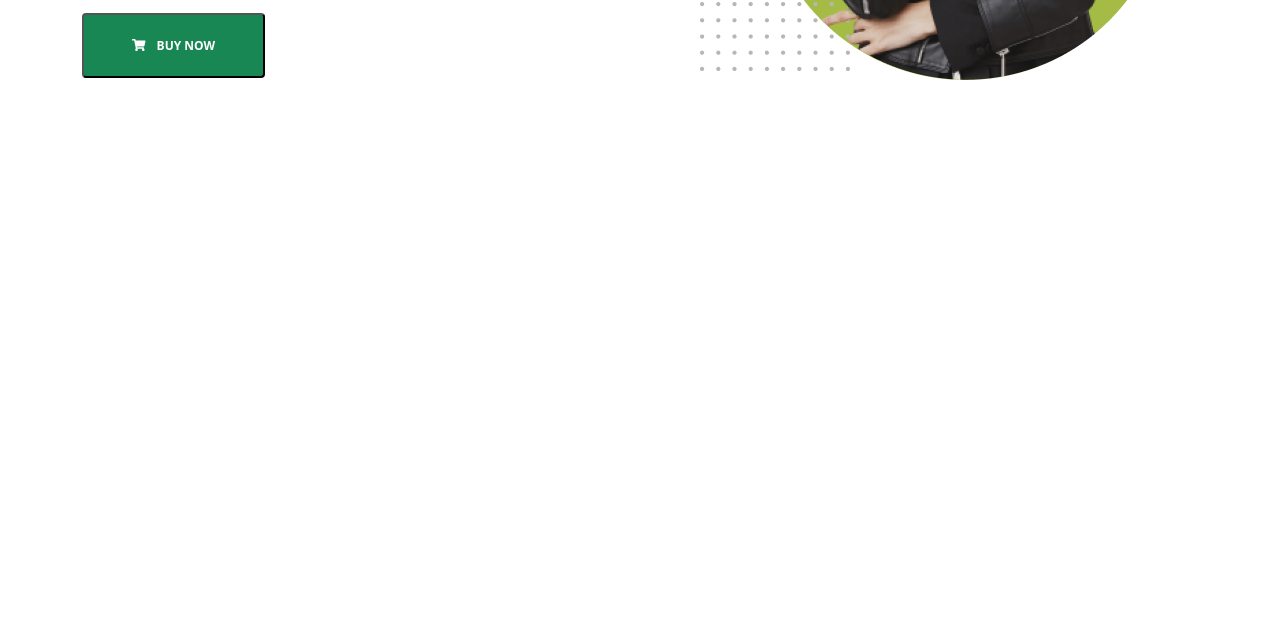
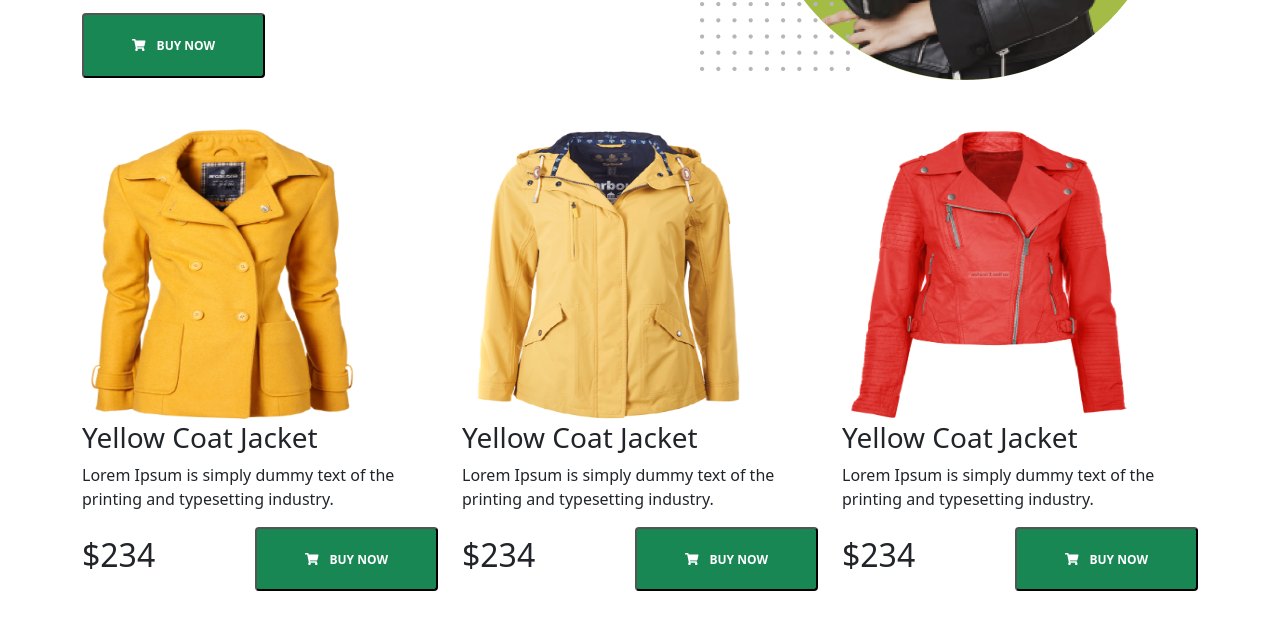
Before and after one commit to Solimullah10/penguin-fashion-by-bootstrap, a plain HTML site: page index.html in a window 1280 px wide. Shown: the part 520-1150 px from the top of the page. Before the commit the page ends 800 px from the top, so only its background shows below. Drawn offline with Linux system fonts and the light colour scheme.

Commit message:
end woman

```diff
--- a/index.html
+++ b/index.html
@@ -36,6 +36,7 @@
         </nav>
     </header>
     <main>
+        <section class="menu-bottom">
             <div class="container">
                 <!-- <div class="top-section d-flex align-items-center"> -->
                 <div class="row">
@@ -55,6 +56,49 @@
 
                 <!-- </div> -->
             </div>
+        </section>
+        <section class="woman-jackets">
+            <div class="container">
+                <div class="row my-5">
+                    <div class="col-4">
+                        <img src="images/jacket-1.png" width="293" height="293" alt="jacket">
+                        <h3>Yellow Coat Jacket </h3>
+                        <p>Lorem Ipsum is simply dummy text of the
+                            printing and typesetting industry.</p>
+                        <div class="d-flex align-items-center justify-content-between overflow-hidden">
+                            <h2 class="d-inline">$234</h2>
+                            <button class="badge bg-success px-5 py-4"> <i class="fas fa-shopping-cart me-2 "></i>
+                                BUY
+                                NOW</button>
+                        </div>
+                    </div>
+                    <div class="col-4">
+                        <img src="images/jacket-2.png" width="293" height="293" alt="jacket">
+                        <h3>Yellow Coat Jacket </h3>
+                        <p>Lorem Ipsum is simply dummy text of the
+                            printing and typesetting industry.</p>
+                        <div class="d-flex align-items-center justify-content-between overflow-hidden">
+                            <h2 class="d-inline ">$234</h2>
+                            <button class="badge bg-success px-5 py-4 "> <i class="fas fa-shopping-cart me-2 "></i>
+                                BUY
+                                NOW</button>
+                        </div>
+                    </div>
+                    <div class="col-4">
+                        <img src="images/jacket-3.png" width="293" height="293" alt="jacket">
+                        <h3>Yellow Coat Jacket </h3>
+                        <p>Lorem Ipsum is simply dummy text of the
+                            printing and typesetting industry.</p>
+                        <div class="d-flex align-items-center justify-content-between overflow-hidden">
+                            <h2 class="d-inline">$234</h2>
+                            <button class="badge bg-success px-5 py-4 "> <i class="fas fa-shopping-cart me-2 "></i>
+                                BUY
+                                NOW</button>
+                        </div>
+                    </div>
+                </div>
+            </div>
+        </section>
     </main>
     <footer>
 
```
Lines whose indentation alone changed are shown as unchanged.
